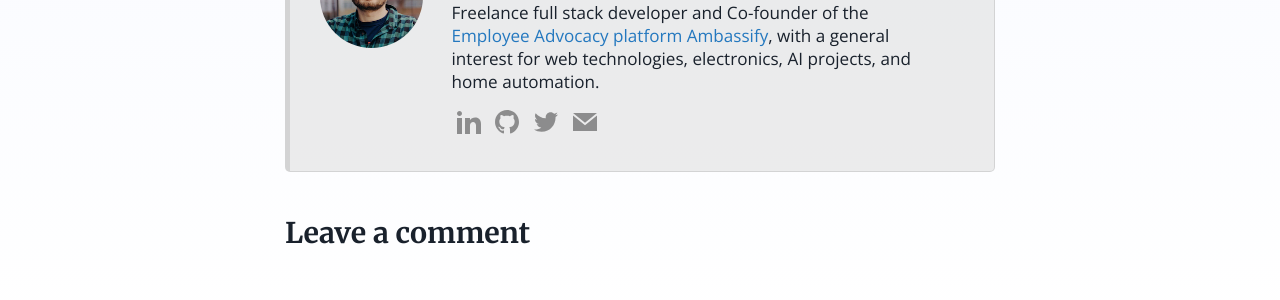
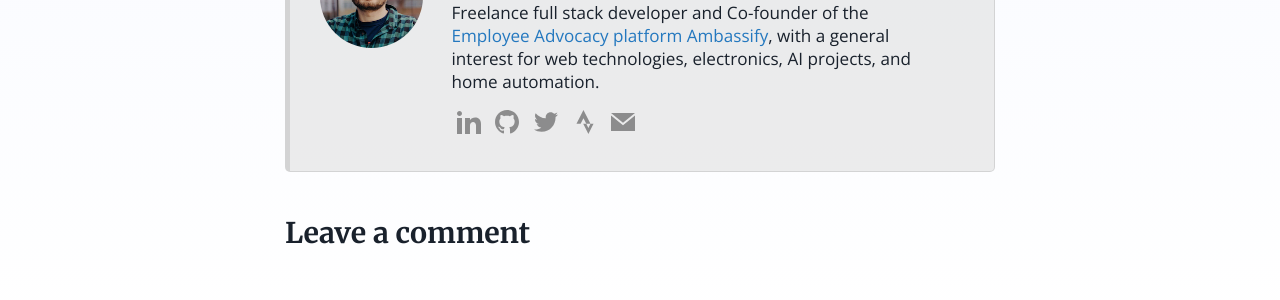
Before and after one commit to Sitebase/sitebase.github.io, a Jekyll site: the page built from _posts/2016-03-20-disable-caps-lock.md, in a window 1280 px wide. Shown: the part 1091-1391 px from the top of the page. Built offline with Jekyll 4.4.1, drawn with Linux system fonts in a browser that asks for light colours; comment, search, counter and statistics services are not loaded.

Commit message:
feat(about): add Strava profile link to social icons

```diff
--- a/_includes/about.html
+++ b/_includes/about.html
@@ -7,6 +7,7 @@
             <a href="https://www.linkedin.com/in/sitebase/" class="follow"><img src="{{ site.url }}/images/icons/linkedin.svg" width="24px" height="24px" loading="lazy" alt="LinkedIn icon" /></a>
             <a href="https://github.com/sitebase" class="follow"><img src="{{ site.url }}/images/icons/github.svg" width="24px" height="24px" loading="lazy" alt="Github icon" /></a>
             <a href="https://twitter.com/sitebase" class="follow"><img src="{{ site.url }}/images/icons/twitter.svg" width="24px" height="24px" loading="lazy" alt="Twitter icon" /></a>
+            <a href="https://www.strava.com/athletes/18867497" class="follow"><img src="{{ site.url }}/images/icons/strava.svg" width="24px" height="24px" loading="lazy" alt="Strava icon" /></a>
             <a href="mailto:wim@sitebase.be" class="follow"><img src="{{ site.url }}/images/icons/email.svg" width="24px" height="24px" loading="lazy" alt="Email icon" /></a>
         </p>
     </div>
```
Also changed, not shown: images/icons/strava.svg (added).
